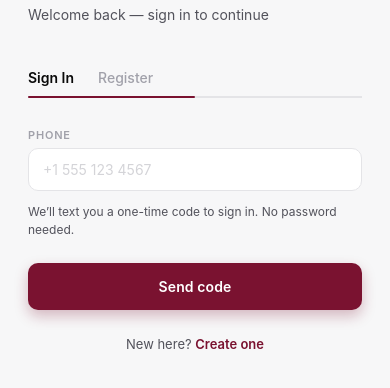
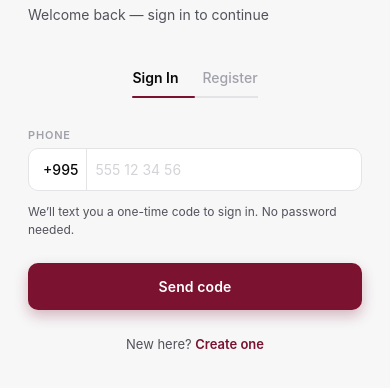
Before and after one commit to sabachiburashka7-source/helpme, a React Native app drawn with its web renderer: screen / in a window 390 px wide. Shown: the part 166-554 px from the top of the page. Built offline with nearby package versions, Linux system fonts and the light colour scheme; some packages are replaced by stand-ins of ours.

Commit message:
Center Sign In / Register tabs and lock the phone prefix to +995
The Sign In / Register segmented tabs now center under the header by
giving the wrapper alignItems: 'center'. To make centering actually
visually balanced for 2-tab uses, SegmentedTabs no longer applies the
trailing marginRight to the last tab.

The phone field on signup/login now shows a fixed +995 prefix inside
the input so users only type their local number. The local digits are
stored in state and the E.164 phone is derived for the API calls and
the "We sent a code to ..." confirmation line.

```diff
--- a/components/SegmentedTabs.js
+++ b/components/SegmentedTabs.js
@@ -35,14 +35,16 @@ export default function SegmentedTabs({ tabs, value, onChange, hideIndicator = f
         </View>
       )}
       <View style={styles.row}>
-        {tabs.map((t) => {
+        {tabs.map((t, i) => {
           const active = t.value === value;
+          const isLast = i === tabs.length - 1;
           return (
             <Pressable
               key={t.value}
               onPress={() => onChange(t.value)}
               style={({ hovered }) => [
                 styles.tab,
+                isLast && { marginRight: 0 },
                 Platform.OS === 'web' && { transition: transitions.fast, cursor: 'pointer' },
                 hovered && !active && styles.tabHover,
               ]}
--- a/screens/AuthScreen.js
+++ b/screens/AuthScreen.js
@@ -38,11 +38,46 @@ function Field({ label, ...inputProps }) {
   );
 }
 
+function PhoneField({ label, value, onChangeText }) {
+  const [isFocused, setFocused] = useState(false);
+  return (
+    <View style={fieldStyles.wrap}>
+      <Text style={fieldStyles.label}>{label}</Text>
+      <View
+        style={[
+          fieldStyles.input,
+          fieldStyles.phoneRow,
+          isFocused && fieldStyles.inputFocused,
+        ]}
+      >
+        <Text style={fieldStyles.phonePrefix}>+995</Text>
+        <TextInput
+          value={value}
+          onChangeText={onChangeText}
+          onFocus={() => setFocused(true)}
+          onBlur={() => setFocused(false)}
+          placeholder="555 12 34 56"
+          placeholderTextColor={colors.textMuted}
+          keyboardType="phone-pad"
+          autoCapitalize="none"
+          autoCorrect={false}
+          style={[
+            fieldStyles.phoneInput,
+            Platform.OS === 'web' && { transition: transitions.base, outlineStyle: 'none' },
+          ]}
+        />
+      </View>
+    </View>
+  );
+}
+
 export default function AuthScreen({ onAuthenticated }) {
   const { t } = useTranslation();
   const [mode, setMode] = useState('login');
   const [step, setStep] = useState('details'); // 'details' | 'code'
-  const [phone, setPhone] = useState('');
+  const [phoneLocal, setPhoneLocal] = useState('');
+  const phoneDigits = phoneLocal.replace(/[^\d]/g, '');
+  const phoneE164 = phoneDigits ? `+995${phoneDigits}` : '';
   const [name, setName] = useState('');
   const [profileImage, setProfileImage] = useState(null);
   const [code, setCode] = useState('');
@@ -96,11 +131,7 @@ export default function AuthScreen({ onAuthenticated }) {
 
   async function sendCode({ resend = false } = {}) {
     setError('');
-    const trimmedPhone = phone.trim();
-    if (!trimmedPhone) return flashError(t('Enter your phone number'));
-    if (!trimmedPhone.startsWith('+')) {
-      return flashError(t('Include country code, e.g. +1 555 123 4567'));
-    }
+    if (!phoneE164 || phoneDigits.length < 8) return flashError(t('Enter your phone number'));
     if (isRegister && !name.trim()) return flashError(t('Enter your name'));
 
     setBusy(true);
@@ -110,7 +141,7 @@ export default function AuthScreen({ onAuthenticated }) {
         headers: { 'Content-Type': 'application/json' },
         body: JSON.stringify({
           action: 'send_code',
-          phone: trimmedPhone,
+          phone: phoneE164,
           intent: isRegister ? 'register' : 'login',
         }),
       });
@@ -144,7 +175,7 @@ export default function AuthScreen({ onAuthenticated }) {
         headers: { 'Content-Type': 'application/json' },
         body: JSON.stringify({
           action: 'verify_code',
-          phone: phone.trim(),
+          phone: phoneE164,
           code: trimmedCode,
           intent: isRegister ? 'register' : 'login',
           name: isRegister ? name.trim() : undefined,
@@ -183,7 +214,7 @@ export default function AuthScreen({ onAuthenticated }) {
             <Text style={styles.brand}>helpme</Text>
             <Text style={styles.tagline}>
               {step === 'code'
-                ? t('We sent a code to {phone}').replace('{phone}', phone.trim())
+                ? t('We sent a code to {phone}').replace('{phone}', phoneE164)
                 : isRegister
                 ? t('Create your account in seconds')
                 : t('Welcome back — sign in to continue')}
@@ -252,14 +283,10 @@ export default function AuthScreen({ onAuthenticated }) {
                   </>
                 )}
 
-                <Field
+                <PhoneField
                   label={t('Phone')}
-                  placeholder="+1 555 123 4567"
-                  value={phone}
-                  onChangeText={setPhone}
-                  keyboardType="phone-pad"
-                  autoCapitalize="none"
-                  autoCorrect={false}
+                  value={phoneLocal}
+                  onChangeText={setPhoneLocal}
                 />
 
                 <Text style={styles.helperText}>
@@ -397,7 +424,7 @@ const styles = StyleSheet.create({
   brand: { ...typography.display, color: colors.text },
   tagline: { fontSize: 14, color: colors.textSecondary, marginTop: 8, lineHeight: 20 },
 
-  tabsWrap: { marginBottom: 8 },
+  tabsWrap: { marginBottom: 8, alignItems: 'center' },
 
   form: { paddingTop: 8 },
 
@@ -479,4 +506,29 @@ const fieldStyles = StyleSheet.create({
     backgroundColor: '#fff',
     boxShadow: '0 0 0 4px rgba(122, 18, 48, 0.14)',
   },
+  phoneRow: {
+    flexDirection: 'row',
+    alignItems: 'center',
+    paddingVertical: 0,
+    paddingLeft: 14,
+    paddingRight: 14,
+  },
+  phonePrefix: {
+    fontSize: 14,
+    color: colors.text,
+    marginRight: 8,
+    paddingRight: 8,
+    borderRightWidth: 1,
+    borderRightColor: colors.border,
+    paddingVertical: 12,
+    fontWeight: '500',
+  },
+  phoneInput: {
+    flex: 1,
+    paddingVertical: 12,
+    fontSize: 14,
+    color: colors.text,
+    backgroundColor: 'transparent',
+    borderWidth: 0,
+  },
 });
```
Also changed, not shown: dist/index.html, 2 other files.
